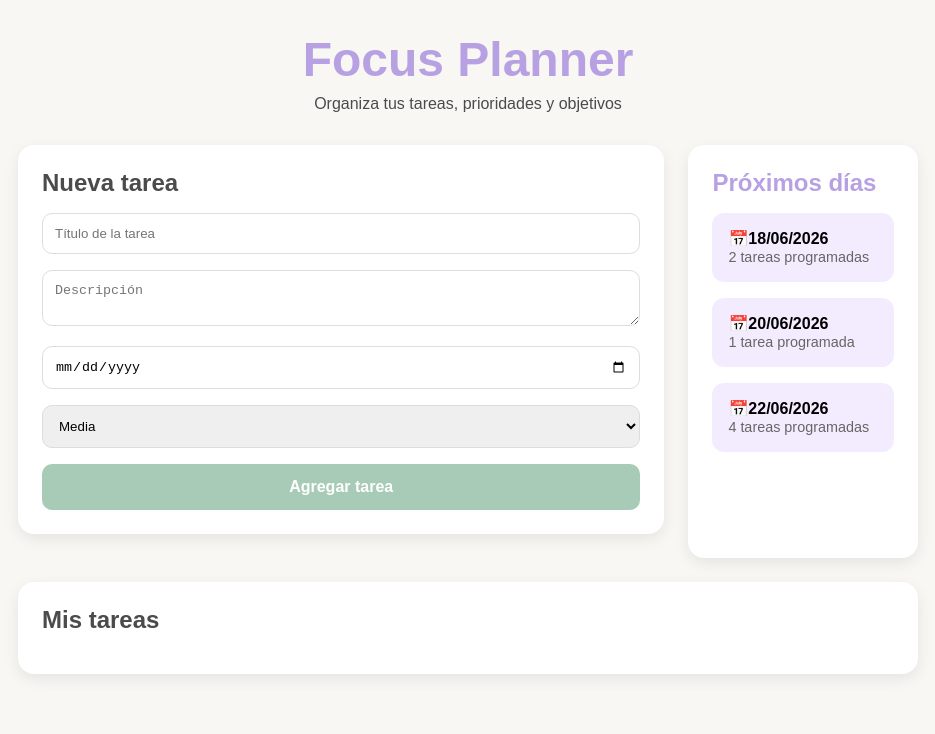
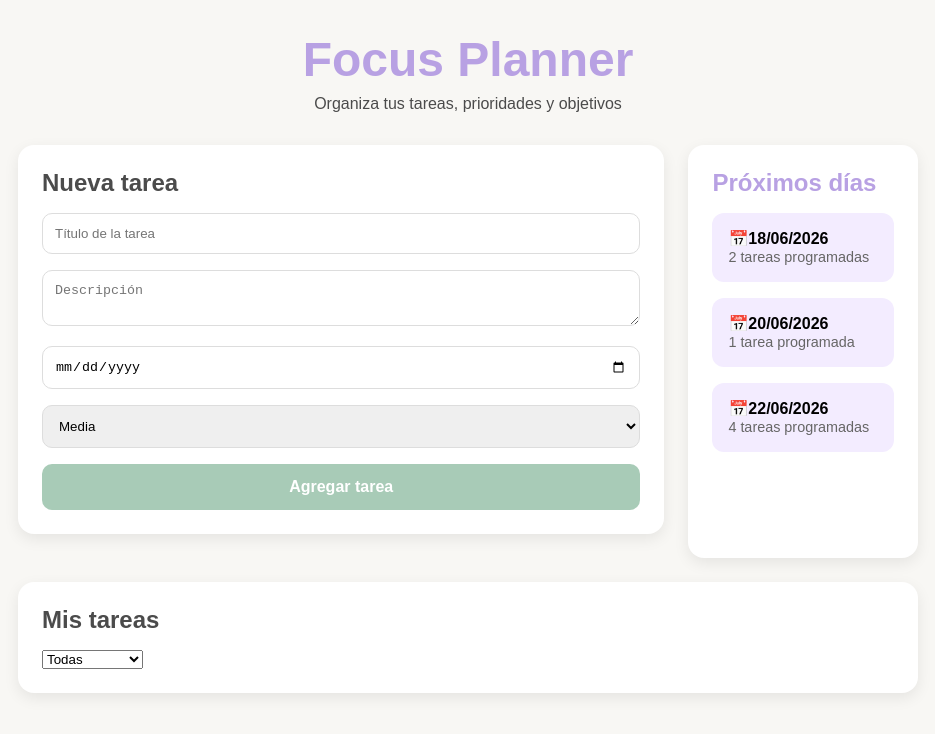
Before and after one commit to stellamarisl/focus-planner, a React (Vite) app: page / in a window 1280 px wide. Shown: the top 734 px of the page, without its empty margins (172-1107 px from the left). Built offline with nearby package versions, Linux system fonts and the light colour scheme.

Commit message:
feat: agregar filtro de tareas

```diff
--- a/src/App.jsx
+++ b/src/App.jsx
@@ -8,6 +8,7 @@ function App() {
   const [description, setDescription] = useState('');
   const [date, setDate] = useState('');
   const [priority, setPriority] = useState('Media');
+  const [filter, setFilter] = useState('all');
 
   function handleAddTask() {
     if(!title.trim() || !description.trim() || !date){
@@ -47,6 +48,20 @@ function App() {
     });
     setTasks(updatedTasks);
   }
+
+
+  const filteredTasks = tasks.filter((task) => {
+    if (filter === "completed") {
+      return task.completed;
+    }
+
+    if (filter === "pending") {
+      return !task.completed;
+    }
+
+    return true;
+  });
+
 
   return (
     <div className="app">
@@ -123,8 +138,16 @@ function App() {
 
           <section className="task-list">
             <h2>Mis tareas</h2>
+            <select
+              value={filter}
+              onChange={(e) => setFilter(e.target.value)}
+            >
+              <option value="all">Todas</option>
+              <option value="completed">Completadas</option>
+              <option value="pending">Pendientes</option>
+            </select>
 
-            {tasks.map((task) => (
+            {filteredTasks.map((task) => (
               <div
                 key={task.id}
                 className={`task-card ${task.completed ? "completed" : ""}`}
```
